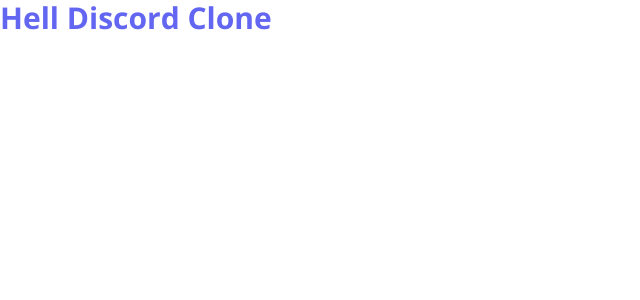
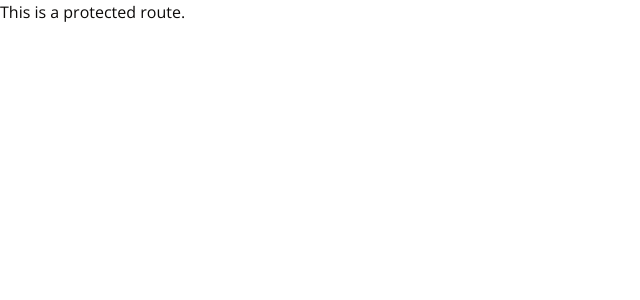
Before and after one commit to Snyrby/discord-clone, a Next.js app: page / in a window 1280 px wide. Shown: the top 300 px of the page, without its empty margins (0-640 px from the left). Built offline with nearby package versions, Linux system fonts and the light colour scheme.

Commit message:
Small change

```diff
--- /dev/null
+++ b/app/(main)/(routes)/page.tsx
@@ -0,0 +1,8 @@
+
+export default function Home() {
+ return (
+  <div className="">
+    This is a protected route.
+  </div>
+ )
+}
--- a/app/page.tsx
+++ /dev/null
@@ -1,7 +0,0 @@
-import Image from 'next/image'
-
-export default function Home() {
- return (
-  <p className="text-3xl font-bold text-indigo-500">Hell Discord Clone</p>
- )
-}
```
Also changed, not shown: 1 other file (tests, documents, lock files or other folders).
